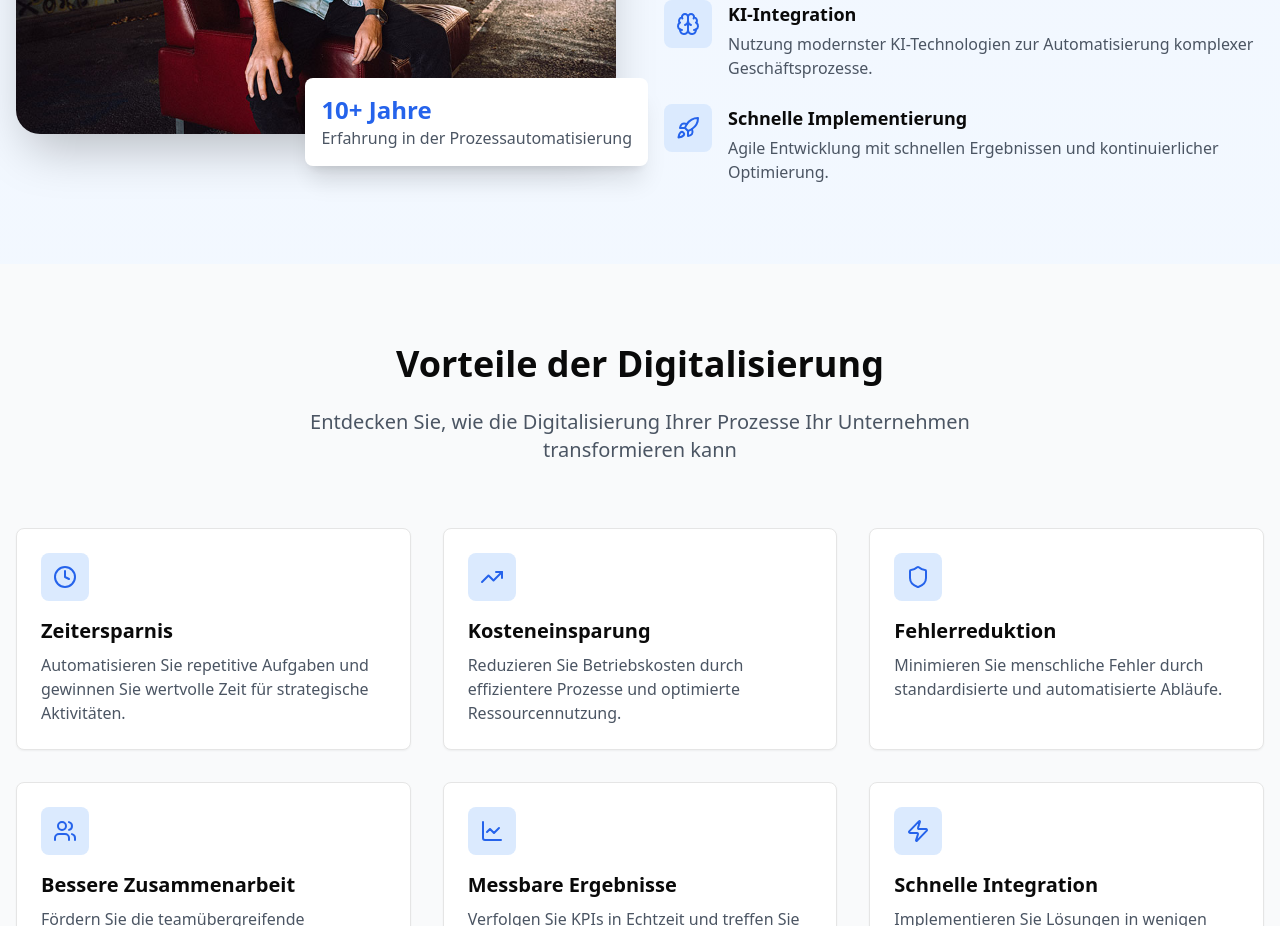
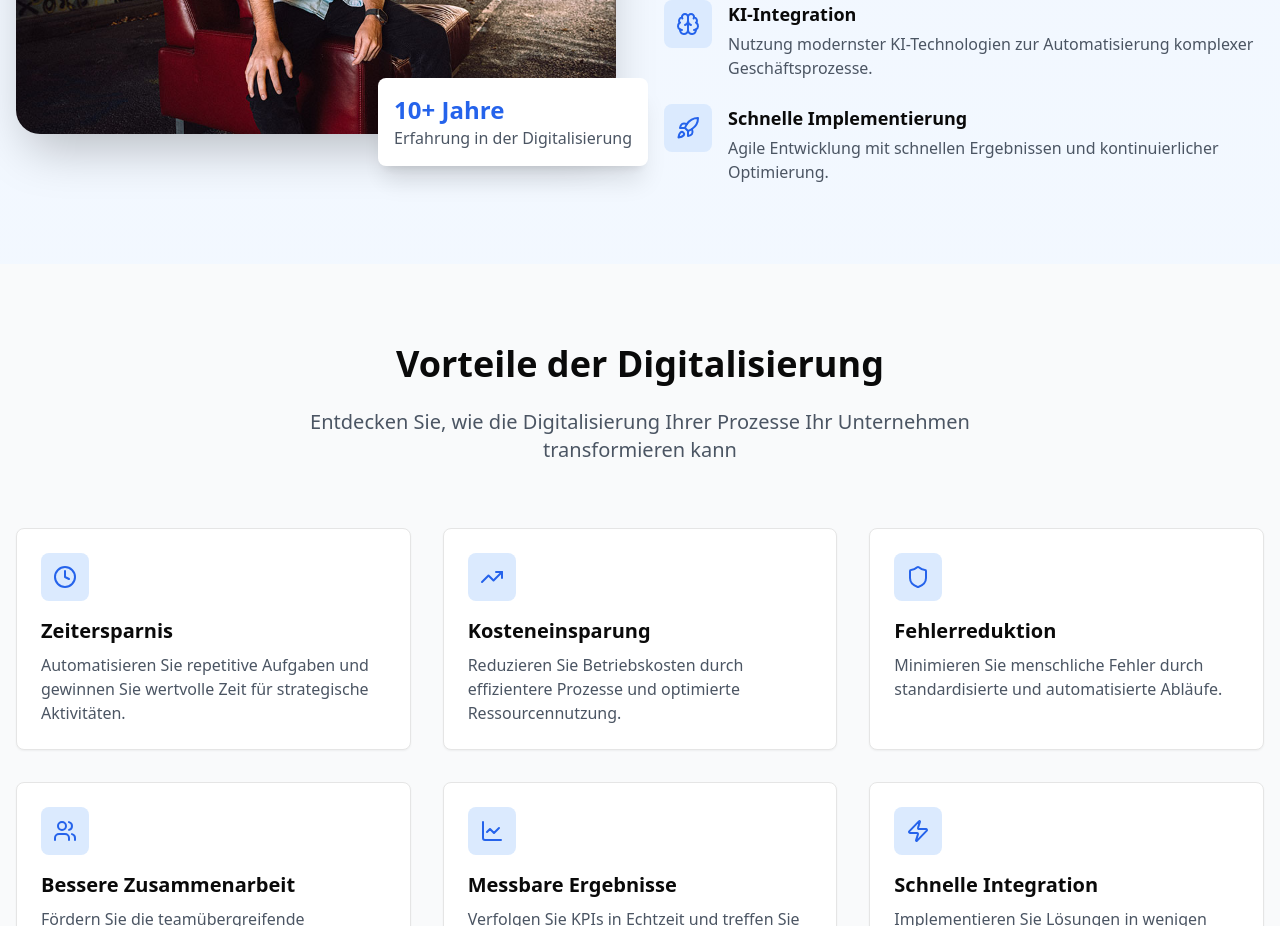
Before and after one commit to buchmanndigital/buchmann-digital-nextjs, a Next.js app: page /digitalisierung in a window 1280 px wide. Shown: the part 1420-2346 px from the top of the page. Built offline with nearby package versions, Linux system fonts and the light colour scheme.

Commit message:
changed a word in the about section

```diff
--- a/src/components/digitalization/About.tsx
+++ b/src/components/digitalization/About.tsx
@@ -43,7 +43,7 @@ export function About() {
 
             <div className="absolute -bottom-4 right-4 md:-bottom-8 md:-right-8 bg-white rounded-lg p-4 shadow-xl z-20">
               <div className="text-2xl font-bold text-blue-600">10+ Jahre</div>
-              <div className="text-gray-600">Erfahrung in der Prozessautomatisierung</div>
+              <div className="text-gray-600">Erfahrung in der Digitalisierung</div>
             </div>
           </div>
 
```
